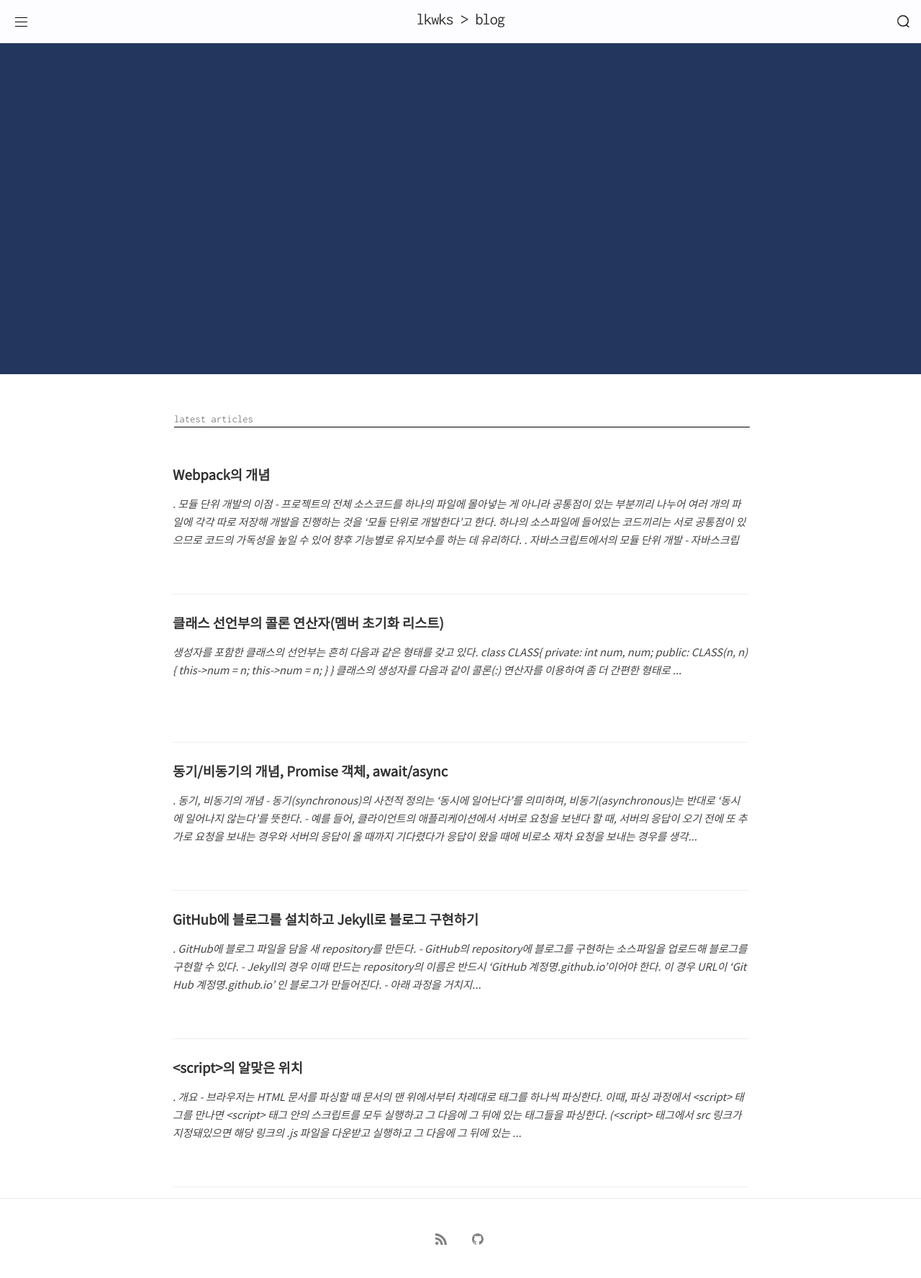
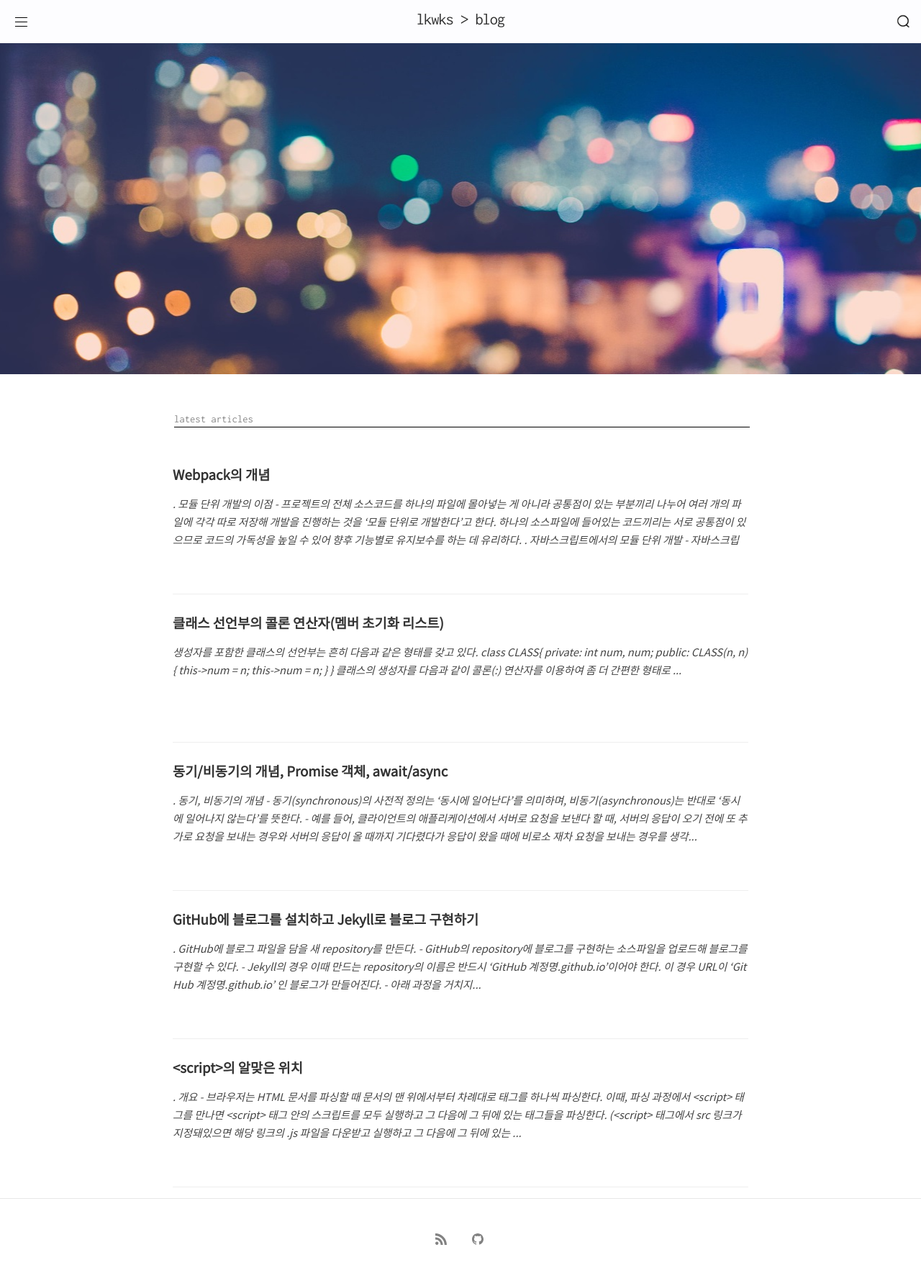
Before and after one commit to kangwooklee29/blog, a Jekyll site: the page built from index.md, in a window 1280 px wide. Shown: the whole page at 72% size. Built offline with Jekyll 4.4.1, drawn with Linux system fonts in a browser that asks for light colours; nearby versions of some CDN libraries.

Commit message:
Update _layout.scss

```diff
--- a/_sass/minima/_layout.scss
+++ b/_sass/minima/_layout.scss
@@ -99,7 +99,7 @@ body{
   width:100vw;
   margin-left: calc(-1 * ((100vw - 100%) / 2));
   height:460px;
-  background: #23365e url(./assets/bg.jpg) center center;
+  background: #23365e url(/assets/bg.jpg) center center;
   @include media-query($on-palm) {
     background-size: auto 460px;
   }
```
